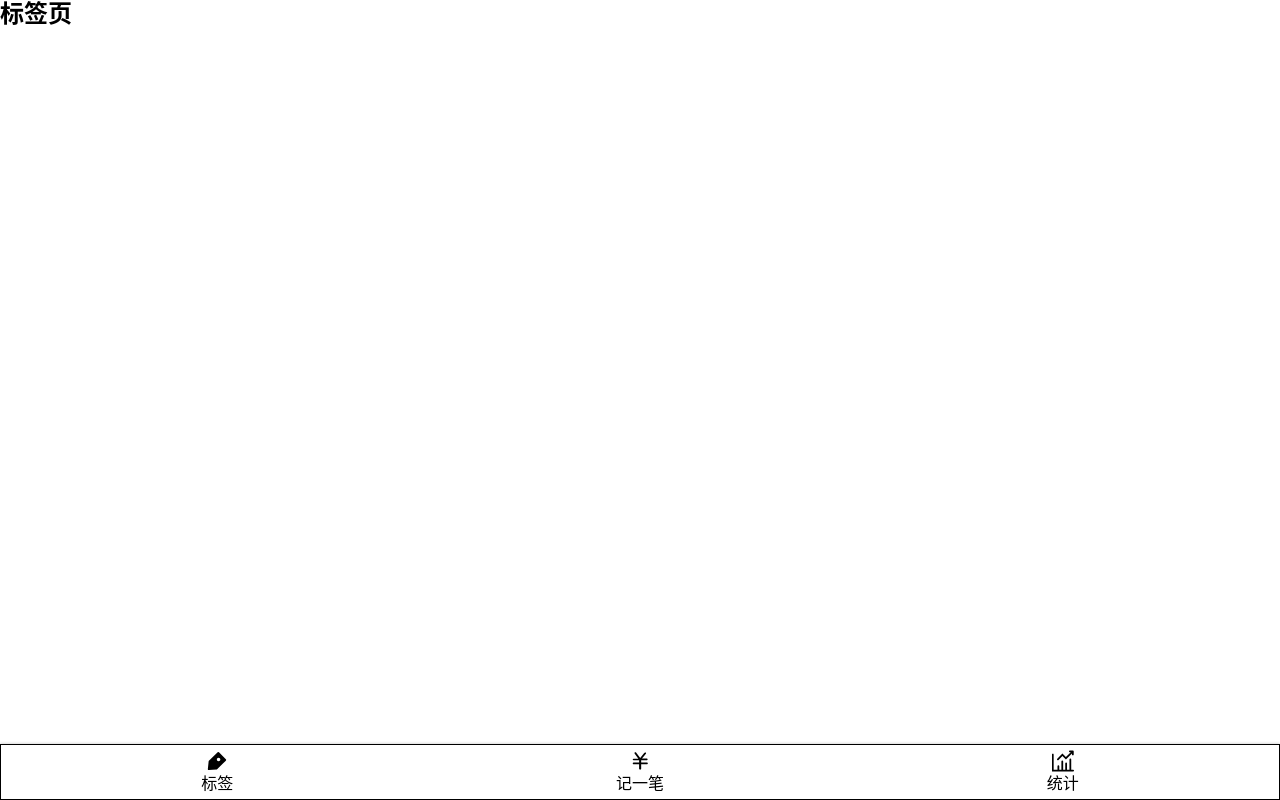
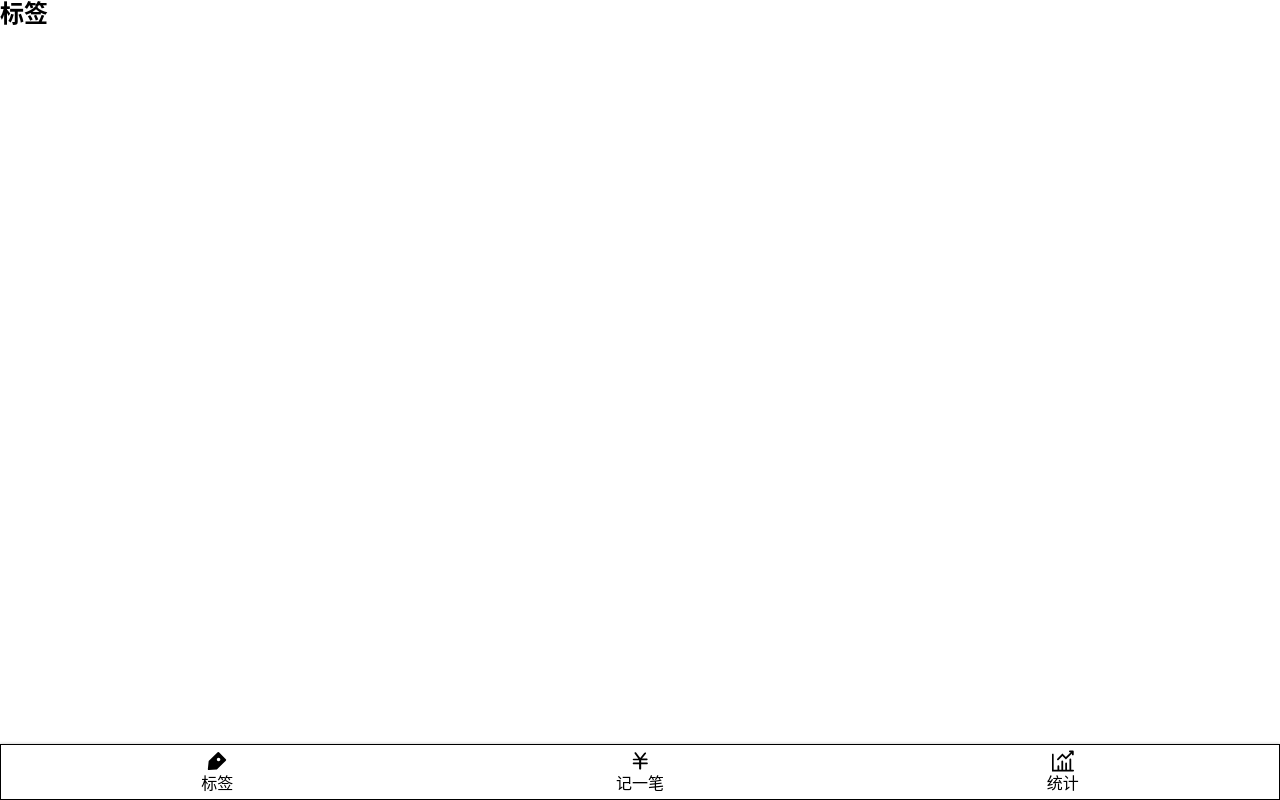
Before and after one commit to Scott-YuYan/MoreMony_React, a React app: page /label in a window 1280 px wide. Built offline with nearby package versions, Linux system fonts and the light colour scheme.

Commit message:
add layout.tsx

```diff
--- a/src/App.tsx
+++ b/src/App.tsx
@@ -1,18 +1,31 @@
 import React from 'react';
 import {
-    BrowserRouter as Router,
+    BrowserRouter as Router, Redirect, Route, Switch, useLocation,
 } from "react-router-dom";
-import Nav from "./components/Nav";
-import Main from "./components/Main";
-import Wrapper from "./components/Wrapper";
+
+import NoMatch from "./views/NoMatch";
+import Statistic from "./views/Statistic";
+import Money from "./views/Money";
+import Label from "./views/Label";
 
 function App() {
     return (
         <Router>
-            <Wrapper>
-                <Main/>
-                <Nav/>
-            </Wrapper>
+            <Switch>
+                <Route path="/label">
+                    <Label/>
+                </Route>
+                <Route path="/money">
+                    <Money/>
+                </Route>
+                <Route path="/statistic">
+                    <Statistic/>
+                </Route>
+                <Redirect exact from="/" to="statistic"/>
+                <Route path="*">
+                    <NoMatch/>
+                </Route>
+            </Switch>
         </Router>
     );
 }
--- /dev/null
+++ b/src/components/Layout.tsx
@@ -0,0 +1,17 @@
+import Wrapper from "./Wrapper";
+import Main from "./Main";
+import Nav from "./Nav";
+import React from "react";
+
+function Layout(props:any){
+    return(
+        <Wrapper>
+            <Main>
+                {props.children}
+            </Main>
+            <Nav/>
+        </Wrapper>
+    );
+}
+
+export default Layout;
--- a/src/components/Main.tsx
+++ b/src/components/Main.tsx
@@ -1,55 +1,8 @@
 import styled from "styled-components";
-import {Redirect, Route, Switch, useLocation} from "react-router-dom";
 import React from "react";
 
-const MainWrapper = styled.div`
+const Main = styled.div`
   flex-grow: 1;
   overflow: auto;
 `
-
-function Main() {
-    return (
-        <MainWrapper>
-            <Switch>
-                <Route path="/label">
-                    <Label/>
-                </Route>
-                <Route path="/money">
-                    <Money/>
-                </Route>
-                <Route path="/statistic">
-                    <Statistic/>
-                </Route>
-                <Redirect exact from="/" to="statistic"/>
-                <Route path="*">
-                    <NoMatch/>
-                </Route>
-            </Switch>
-        </MainWrapper>
-    );
-}
-
-function Label() {
-    return <h2>标签页</h2>;
-}
-
-function Money() {
-    return <h2>记一笔</h2>;
-}
-
-function Statistic() {
-    return <h2>统计</h2>;
-}
-
-function NoMatch() {
-    let location = useLocation();
-
-    return (
-        <div>
-            <h3>
-                No match for <code>{location.pathname}</code>
-            </h3>
-        </div>
-    );
-}
- export default Main;
+export default Main;
--- /dev/null
+++ b/src/views/Label.tsx
@@ -0,0 +1,12 @@
+import Layout from "../components/Layout";
+import React from "react";
+
+function Label() {
+    return (
+        <Layout>
+            <h2>标签</h2>
+        </Layout>
+    );
+}
+
+export default Label;
--- /dev/null
+++ b/src/views/Money.tsx
@@ -0,0 +1,12 @@
+import Layout from "../components/Layout";
+import React from "react";
+
+function Money() {
+    return (
+        <Layout>
+            <h2>记一笔</h2>
+        </Layout>
+    );
+}
+
+export default Money;
--- /dev/null
+++ b/src/views/NoMatch.tsx
@@ -0,0 +1,16 @@
+import {useLocation} from "react-router-dom";
+import React from "react";
+
+function NoMatch() {
+    let location = useLocation();
+
+    return (
+        <div>
+            <h3>
+                No match for <code>{location.pathname}</code>
+            </h3>
+        </div>
+    );
+}
+
+export default NoMatch;
--- /dev/null
+++ b/src/views/Statistic.tsx
@@ -0,0 +1,12 @@
+import Layout from "../components/Layout";
+import React from "react";
+
+function Statistic() {
+    return (
+        <Layout>
+            <h2>统计</h2>
+        </Layout>
+    );
+}
+
+export default Statistic;
```
